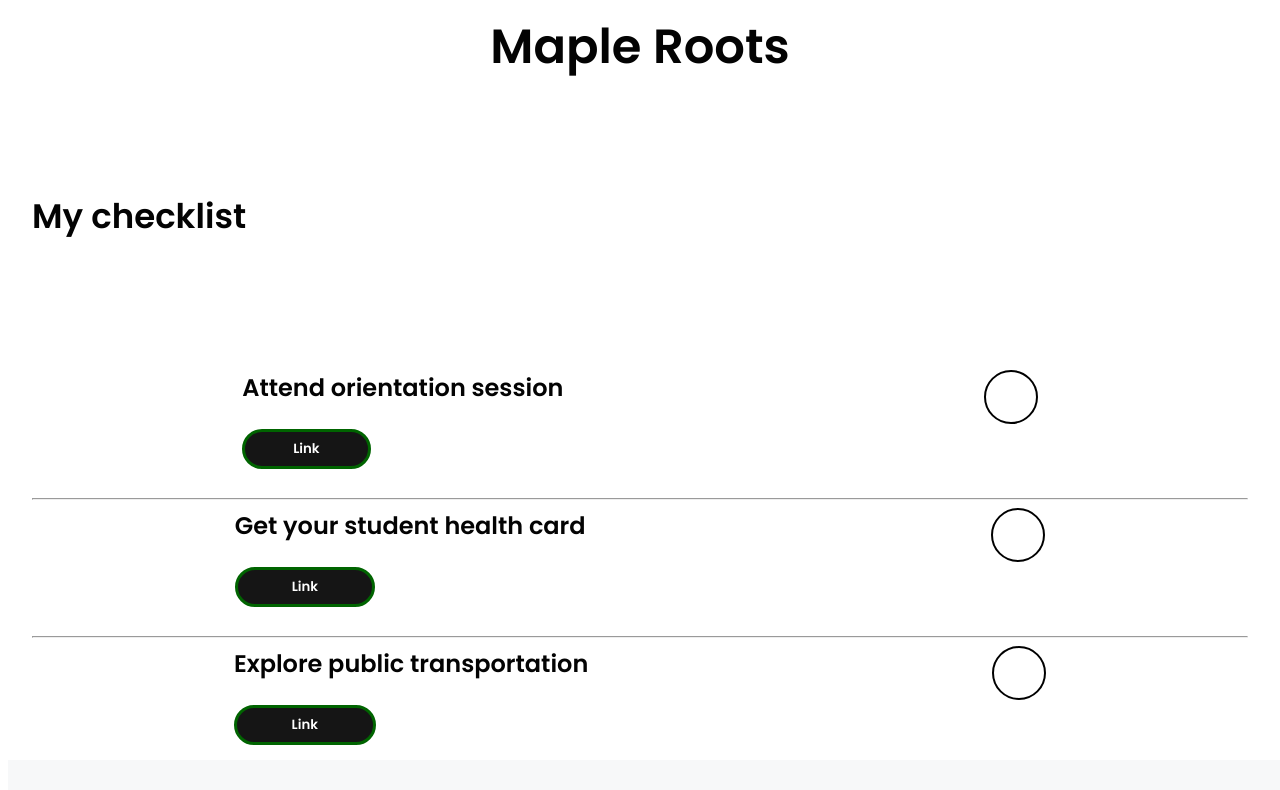
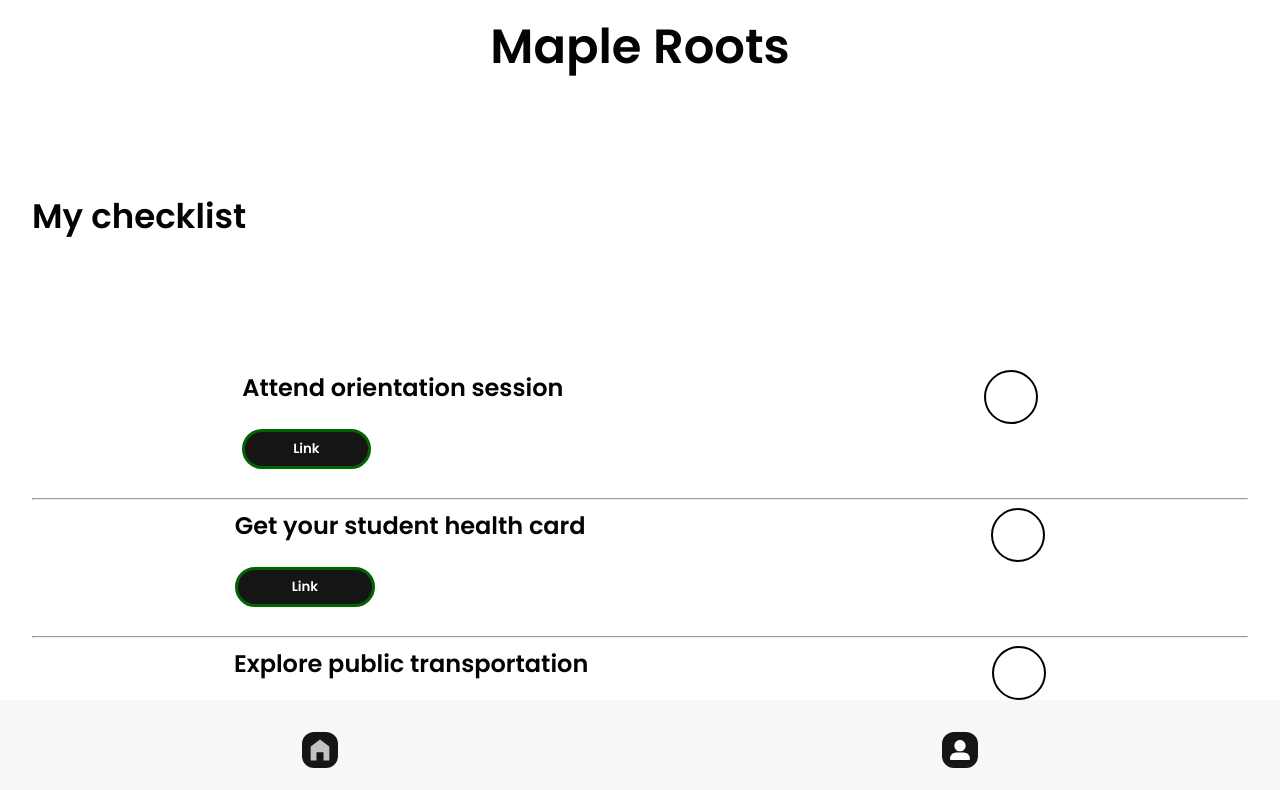
Before and after one commit to AbrahamOlufeyitimi/maple-roots-capstone, a React (Vite) app: page /home in a window 1280 px wide. Shown: the top 790 px of the page. Built offline with nearby package versions, Linux system fonts and the light colour scheme.

Commit message:
fix footer to bottom of the screen

```diff
--- a/src/components/Footer/Footer.scss
+++ b/src/components/Footer/Footer.scss
@@ -6,9 +6,12 @@
     align-items: center;
     height: 6.25rem;
     background-color: $input-grey;
-    position: absolute;
-    top: 95%;
+    position: fixed;
+    // top: 95%;
+    bottom: 0;
+    left: 0;
     width: 100%;
+    z-index: 1000;
 
     &__image {
         width: 80%;
@@ -20,8 +23,8 @@
         display: flex;
         justify-content: center;
         align-items: center;
-        top: 22px;
-        left: 315px;
+        // top: 22px;
+        // left: 315px;
         width: 36px;
         height: 36px;
         border: 0;
```
